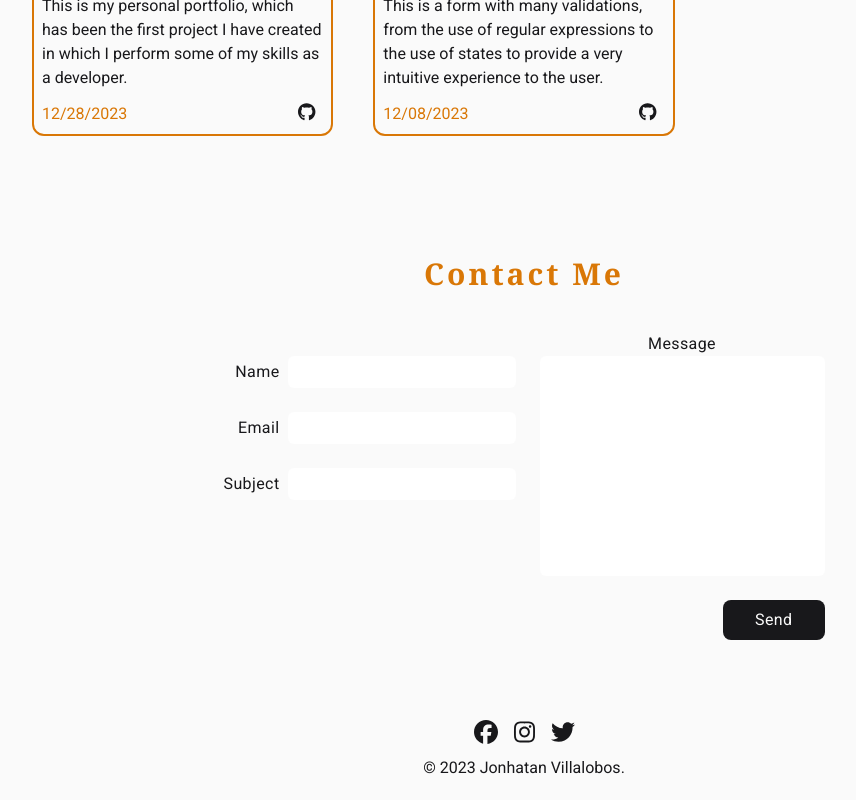
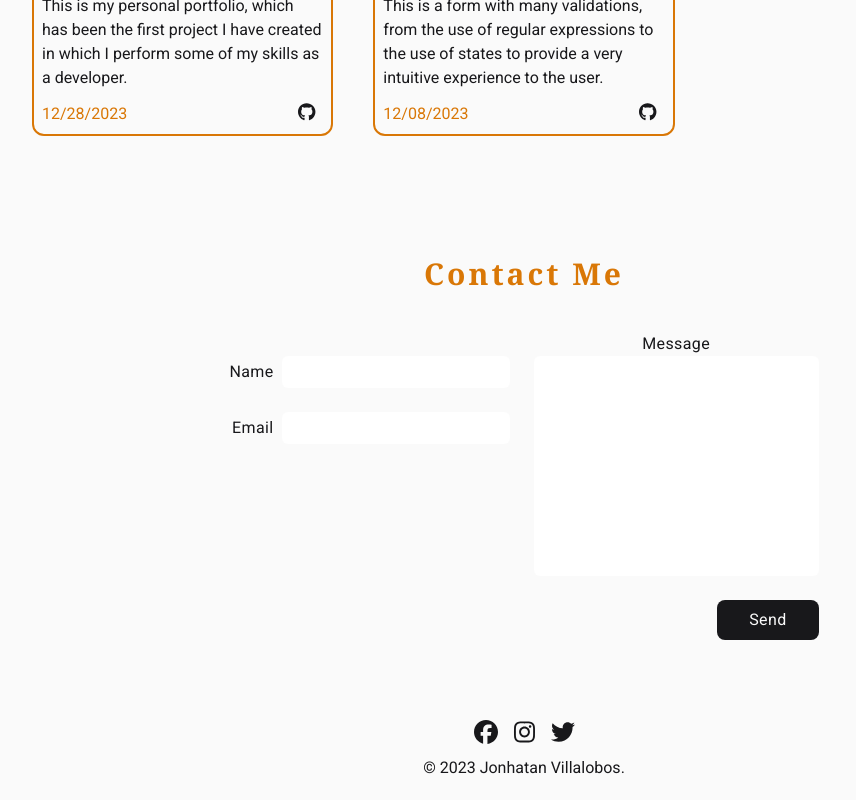
Before and after one commit to ProgramadorXP/my-porfolio-react, a React (Vite) app: page / in a window 1280 px wide. Shown: the part 1452-2252 px from the top of the page, without its empty margins (116-972 px from the left). Built offline with nearby package versions, Linux system fonts and the light colour scheme.

Commit message:
Funcionalidad para enviar mensajes al correo

```diff
--- a/src/Contact.jsx
+++ b/src/Contact.jsx
@@ -4,28 +4,27 @@ import { useState } from "react";
 import { FontAwesomeIcon } from "@fortawesome/react-fontawesome";
 import { faExclamationTriangle } from "@fortawesome/free-solid-svg-icons";
 import TextArea from "./components/TextArea";
+import emailjs from '@emailjs/browser';
 
 const Contact = () => {
-  const [name, setName]= useState({field: "", correct: null});
+  const [name, setName]= useState({field: '', correct: null});
   const [email, setEmail]= useState({field: '', correct: null});
-  const [subject, setSubject]= useState({field: '', correct: null});
   const [message, setMessage]= useState({field: '', correct: null});
   const [formCorrect, setFormCorrect] = useState(null);
 
   const expressions = {
     name: /^[a-zA-ZÀ-ÿ\s]{4,40}$/, // Letras y espacios, pueden llevar acentos.
     email: /^[a-zA-Z0-9_.+-]+@[a-zA-Z0-9-]+\.[a-zA-Z0-9-.]+$/,
-    subject: /^[a-zA-ZÀ-ÿ\s]{3,40}$/, // Letras y espacios, pueden llevar acentos.
-    message: /^[a-zA-ZÀ-ÿ\s]{5,40}$/ // Letras y espacios, pueden llevar acentos.
+    message: /^.{5,200}$/ // Letras y espacios, pueden llevar acentos.
   }
   const onSubmit = (e) => {
     e.preventDefault();
-
-    if(name.correct === 'true' && email.correct === 'true' && subject.correct === 'true' && message.correct === 'true'){
-      setFormCorrect(true);
+    if(name.correct === 'true' && email.correct === 'true' && message.correct === 'true'){
+      emailjs.sendForm('service_nv6qdlh', 'template_41gt3ho', e.target, '0HUzt91PWZgmN9qjI')
+      .then(response => setFormCorrect(true))
+      .catch(error => setFormCorrect(false))
       setName({field: '', correct: null});
       setEmail({field: '', correct: null});
-      setSubject({field: '', correct: null});
       setMessage({field: '', correct: null});
     } else {
       setFormCorrect(false);
@@ -53,16 +52,6 @@ const Contact = () => {
                 name="email"
                 regularExpression={expressions.email}
               />
-              {/*<Input name="email" id="email" type="email" />*/}
-              <Input
-                state={subject}
-                setState={setSubject}
-                label="Subject"
-                type="text"
-                name="subject"
-                regularExpression={expressions.subject}
-              />
-              {/*<Input name="subject" id="subject" type="text" />*/}
           </div>
           <div className="flex flex-col gap-6">
             <TextArea
--- a/src/components/Article.jsx
+++ b/src/components/Article.jsx
@@ -1,6 +1,5 @@
 import { FontAwesomeIcon } from '@fortawesome/react-fontawesome';
 import { faGithub } from "@fortawesome/free-brands-svg-icons";
-import { faPaperclip } from "@fortawesome/free-solid-svg-icons";
 
 const react = '/icons/react.png';
 const tailwind = '/icons/tailwind.png';
@@ -10,7 +9,6 @@ const js = '/icons/js.png';
 const sass = '/icons/sass.png';
 const bootstrap = '/icons/bootstrap.png';
 */
-
 
 const Article = ({image, name, description, date, linkGit}) => {
     return (
--- a/src/components/Input.jsx
+++ b/src/components/Input.jsx
@@ -20,12 +20,14 @@ const validation = () => {
       <label
                   className="mr-2 text-zinc-900 dark:text-white tracking-wide cursor-pointer"
                   htmlFor={name}
+                  correct={state.correct}
                 >
                   {label}
                 </label>
       <input
         type={type}
         id={name}
+        name={name}
         value={state.field}
         onChange={onChange}
         onKeyUp={validation}
--- a/src/components/TextArea.jsx
+++ b/src/components/TextArea.jsx
@@ -2,6 +2,7 @@ const TextArea = ({state, setState, label, name, regularExpression}) => {
   const onChange = (e) => {
     setState({...state, field: e.target.value});
   }
+
   const validation = () => {
     if(regularExpression){
       if(regularExpression.test(state.field)){
@@ -15,14 +16,17 @@ const TextArea = ({state, setState, label, name, regularExpression}) => {
         <div className="flex flex-col items-center">
               <label
                 className="text-zinc-900 dark:text-white tracking-wide cursor-pointer"
-                htmlFor="message"
+                htmlFor={name}
+                correct={state.correct}
               >
                 {label}
               </label>
               <textarea
                 value={state.field}
+                correct={state.correct}
                 className={`${state.correct === 'true' || state.correct === null ? 'border-transparent' : 'border-red-600 focus:border-red-600'} p-2 outline-none rounded-md text-sm resize-none font-serif border-2`}
                 id={name}
+                name={name}
                 cols="30"
                 rows="10"
                 onChange={onChange}
```
Lines whose indentation alone changed are shown as unchanged.
